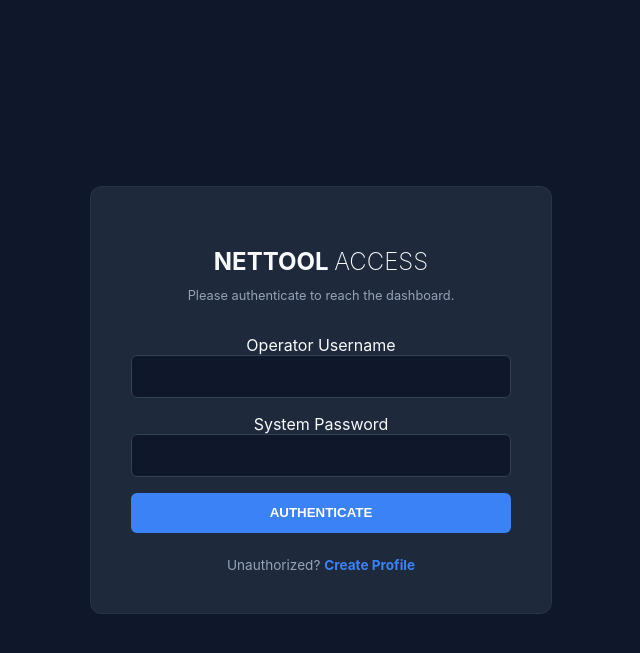
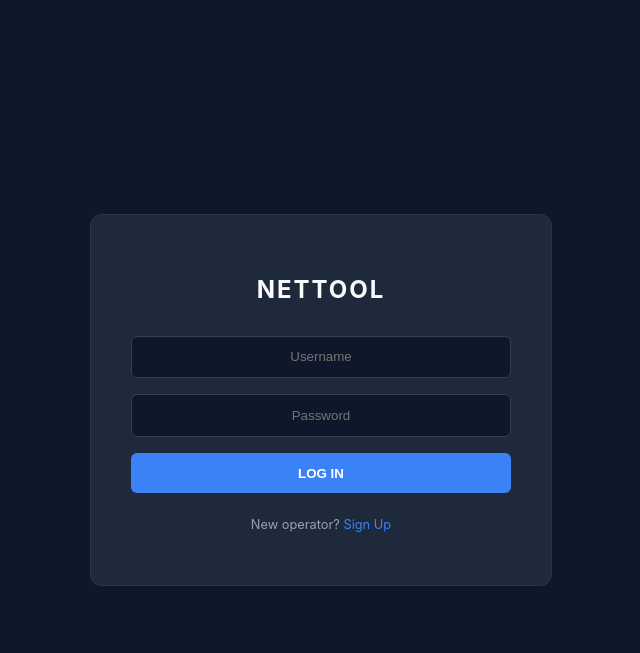
Before and after one commit to eztravis101/NetTool, a Flask app: page /login in a window 1280 px wide. Shown: the top 653 px of the page, without its empty margins (319-959 px from the left). Run offline with Flask 3, Linux system fonts and the light colour scheme.

Commit message:
Update login page title and form layout

```diff
--- a/templates/login.html
+++ b/templates/login.html
@@ -1,39 +1,24 @@
 <!DOCTYPE html>
 <html>
 <head>
-    <title>NetTool | Secure Login</title>
+    <title>NetTool | Log In</title>
     <link rel="stylesheet" href="{{ url_for('static', filename='style.css') }}">
 </head>
 <body>
     <div class="auth-container">
-        <div class="auth-card fade-in">
-            <h2 style="text-align: center; margin-bottom: 0.5rem;">NETTOOL <span style="font-weight: 200;">ACCESS</span></h2>
-            <p style="text-align: center; color: var(--text-secondary); font-size: 0.8rem; margin-bottom: 2rem;">Please authenticate to reach the dashboard.</p>
-
-            {% with messages = get_flashed_messages(with_categories=true) %}
-              {% if messages %}
-                {% for category, message in messages %}
-                  <div class="alert alert-{{ 'error' if category == 'error' else 'success' }}">{{ message }}</div>
-                {% endfor %}
-              {% endif %}
+        <div class="auth-card">
+            <h2 style="margin-bottom: 2rem; letter-spacing: 2px;">NETTOOL</h2>
+            {% with messages = get_flashed_messages() %}
+              {% if messages %}{% for m in messages %}<p style="color: #ef4444; font-size: 0.8rem;">{{ m }}</p>{% endfor %}{% endif %}
             {% endwith %}
-
             <form method="POST">
-                <div class="form-group">
-                    <label>Operator Username</label>
-                    <input type="text" name="username" required autocomplete="off">
-                </div>
-                <div class="form-group">
-                    <label>System Password</label>
-                    <input type="password" name="password" required>
-                </div>
-                <button type="submit">AUTHENTICATE</button>
+                <input type="text" name="username" placeholder="Username" required>
+                <input type="password" name="password" placeholder="Password" required>
+                <button type="submit">LOG IN</button>
             </form>
-
-            <div style="margin-top: 1.5rem; text-align: center; font-size: 0.85rem;">
-                <span style="color: var(--text-secondary);">Unauthorized?</span>
-                <a href="{{ url_for('register') }}" style="color: var(--accent); text-decoration: none; font-weight: 700;">Create Profile</a>
-            </div>
+            <p style="font-size: 0.8rem; margin-top: 1.5rem; color: var(--text-secondary);">
+                New operator? <a href="{{ url_for('register') }}" style="color: var(--accent); text-decoration: none;">Sign Up</a>
+            </p>
         </div>
     </div>
 </body>
```
